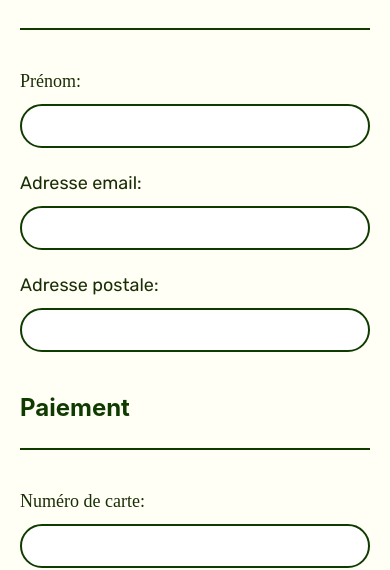
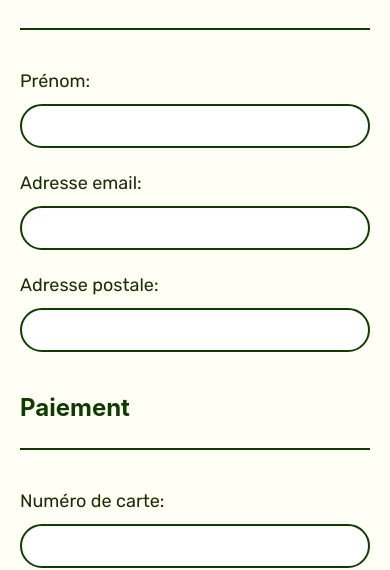
Before and after one commit to ClementBernard40/MY-DIGITAL-PROJECT-Vermeil, a React (Create React App) app in the folder landingpage/: page /achat in a window 390 px wide. Shown: the part 604-1174 px from the top of the page. Built offline with nearby package versions, Linux system fonts and the light colour scheme.

Commit message:
maj mobile 2

```diff
--- a/landingpage/src/component/achat/MobPaiement.jsx
+++ b/landingpage/src/component/achat/MobPaiement.jsx
@@ -88,16 +88,16 @@ function MobPaiement() {
           </div>
         </div>
         <div className="flex flex-row justify-between ysm:mr-16">
-          <div className="text-3xl font-[Rubik-Regular] mt-10 text-darkgreen">
+          <div className="text-3xl font-['Rubik-Regular'] mt-10 text-darkgreen">
             Total
           </div>
-          <div className="text-3xl font-[Rubik-Regular] mt-10 text-darkgreen">
+          <div className="text-3xl font-['Rubik-Regular'] mt-10 text-darkgreen">
             25€
           </div>
         </div>
       </div>
       <div className="w-[100%]">
-        <div className="text-2xl text-darkgreen font-[Rubik-Regular] border-b-2 font-bold mt-10 border-2-b-2 ysm:mr-16 border-darkgreen mb-10 pb-6">
+        <div className="text-2xl text-darkgreen font-['Rubik-Regular'] border-b-2 font-bold mt-10 border-2-b-2 ysm:mr-16 border-darkgreen mb-10 pb-6">
           Livraison
         </div>
         <div>
@@ -108,7 +108,7 @@ function MobPaiement() {
             <div className="flex-col justify-start items-start gap-2.5 flex">
               <label
                 htmlFor="prenom"
-                className="w-24 h-6 text-lime-950 text-lg font-normal font-['Rubik'] leading-tight"
+                className="w-24 h-6 text-lime-950 text-lg font-normal font-['Rubik-Regular'] leading-tight"
               >
                 Prénom:
               </label>
@@ -160,7 +160,7 @@ function MobPaiement() {
             <div className="flex-col justify-start items-start gap-2.5 flex">
               <label
                 htmlFor="numero"
-                className="w-[50%] h-6 text-lime-950 text-lg font-normal font-['Rubik'] leading-tight"
+                className="w-[50%] h-6 text-lime-950 text-lg font-normal font-['Rubik-Regular'] leading-tight"
               >
                 Numéro de carte:
               </label>
```
